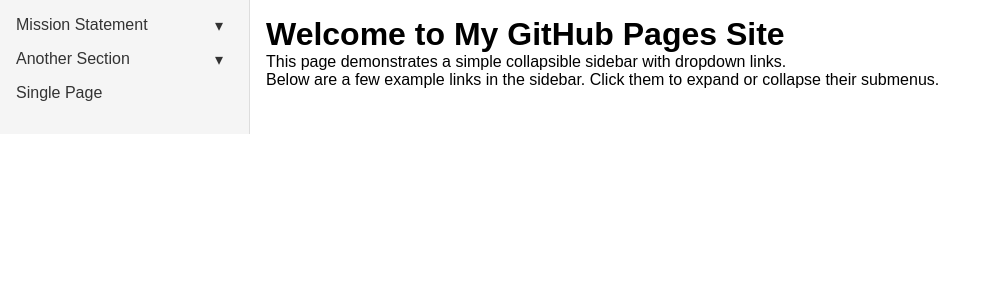
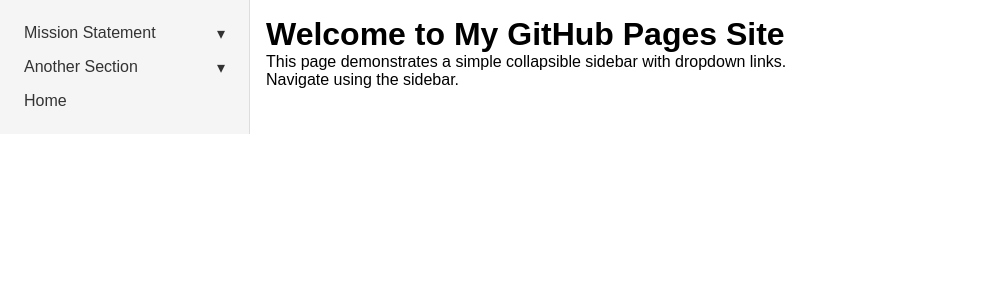
Before and after one commit to skandacode/skandacode.github.io, a Jekyll site: the page built from index.md, in a window 1280 px wide. Shown: the top 300 px of the page, without its empty margins (0-985 px from the left). Built offline with Jekyll 4.4.1, drawn with Linux system fonts in a browser that asks for light colours.

Commit message:
more fixes

```diff
--- a/_config.yml
+++ b/_config.yml
@@ -1,2 +1 @@
 title: "My GitHub Pages Site"
-theme: null  # Disable default theme so we can control styling
--- a/_layouts/default.html
+++ b/_layouts/default.html
@@ -2,8 +2,9 @@
 <html lang="en">
 <head>
   <meta charset="UTF-8">
+  <meta name="viewport" content="width=device-width, initial-scale=1.0">
   <title>{{ page.title }}</title>
-  <link rel="stylesheet" href="{{ '/styles.css' | relative_url }}">
+  <link rel="stylesheet" href="{{ '/assets/styles.css' | relative_url }}">
 </head>
 <body>
 
@@ -13,32 +14,22 @@
       <ul class="sidebar-menu">
         <!-- Dropdown 1 -->
         <li class="has-submenu">
-          <!-- Top-level link (clicking it toggles the dropdown) -->
-          <a href="#">
-            Mission Statement
-          </a>
-          <!-- Collapsible submenu -->
+          <a href="#">Mission Statement</a>
           <ul class="submenu">
-            <li><a href="page1.md">Page 1</a></li>
-            <li><a href="page2.md">Page 2</a></li>
+            <li><a href="{{ 'page1.html' | relative_url }}">Page 1</a></li>
+            <li><a href="{{ 'page2.html' | relative_url }}">Page 2</a></li>
           </ul>
         </li>
 
         <!-- Dropdown 2 -->
         <li class="has-submenu">
-          <a href="#">
-            Another Section
-          </a>
+          <a href="#">Another Section</a>
           <ul class="submenu">
-            <li><a href="page3.md">Page 3</a></li>
-            <li><a href="page4.md">Page 4</a></li>
+            <li><a href="{{ 'page3.html' | relative_url }}">Page 3</a></li>
           </ul>
         </li>
 
-        <!-- Example of a single link (no submenu) -->
-        <li>
-          <a href="page5.md">Single Page</a>
-        </li>
+        <li><a href="{{ 'index.html' | relative_url }}">Home</a></li>
       </ul>
     </nav>
   </aside>
--- /dev/null
+++ b/assets/styles.css
@@ -0,0 +1,52 @@
+/* Reset */
+* {
+  box-sizing: border-box;
+  margin: 0;
+  padding: 0;
+}
+
+body {
+  display: flex;
+  font-family: Arial, sans-serif;
+}
+
+/* Sidebar */
+.sidebar {
+  width: 250px;
+  background: #f5f5f5;
+  padding: 1rem;
+  border-right: 1px solid #ddd;
+}
+
+.sidebar-menu {
+  list-style: none;
+}
+
+.sidebar-menu a {
+  color: #333;
+  text-decoration: none;
+  display: block;
+  padding: 0.5rem;
+}
+
+/* Submenus */
+.has-submenu > a::after {
+  content: " ▾";
+  float: right;
+}
+
+.submenu {
+  display: none;
+  list-style: none;
+  padding-left: 1rem;
+}
+
+.submenu.open {
+  display: block;
+}
+
+/* Main content */
+main {
+  flex: 1;
+  padding: 1rem;
+}
--- a/index.md
+++ b/index.md
@@ -7,4 +7,4 @@ layout: default
 
 This page demonstrates a simple collapsible sidebar with dropdown links.
 
-Below are a few example links in the sidebar. Click them to expand or collapse their submenus.
+Navigate using the sidebar.
--- a/styles.css
+++ /dev/null
@@ -1,120 +0,0 @@
-/* Basic reset */
-* {
-  box-sizing: border-box;
-  margin: 0;
-  padding: 0;
-}
-
-body {
-  display: flex; /* Sidebar + main side by side */
-  font-family: Arial, sans-serif;
-}
-
-/* Sidebar styling */
-.sidebar {
-  width: 250px;
-  background: #f5f5f5;
-  padding: 1rem;
-  border-right: 1px solid #ddd;
-}
-
-.sidebar-menu {
-  list-style-type: none;
-}
-
-.sidebar-menu > li {
-  margin-bottom: 1rem;
-}
-
-.sidebar-menu a {
-  color: #333;
-  text-decoration: none;
-  display: block;
-  position: relative;
-}
-
-/* Add a small arrow to indicate dropdown */
-.has-submenu > a::after {
-  content: " ▾";
-  position: absolute;
-  right: 10px;
-}
-
-/* Submenu hidden by default */
-.submenu {
-  list-style-type: none;
-  margin-top: 0.5rem;
-  padding-left: 1rem;
-  display: none;
-}
-
-/* When toggled 'open' by JS */
-.submenu.open {
-  display: block;
-}
-
-/* Main content styling */
-main {
-  flex: 1;
-  padding: 1rem;
-}
-/* Basic reset */
-* {
-  box-sizing: border-box;
-  margin: 0;
-  padding: 0;
-}
-
-body {
-  display: flex; /* Sidebar + main side by side */
-  font-family: Arial, sans-serif;
-}
-
-/* Sidebar styling */
-.sidebar {
-  width: 250px;
-  background: #f5f5f5;
-  padding: 1rem;
-  border-right: 1px solid #ddd;
-}
-
-.sidebar-menu {
-  list-style-type: none;
-}
-
-.sidebar-menu > li {
-  margin-bottom: 1rem;
-}
-
-.sidebar-menu a {
-  color: #333;
-  text-decoration: none;
-  display: block;
-  position: relative;
-}
-
-/* Add a small arrow to indicate dropdown */
-.has-submenu > a::after {
-  content: " ▾";
-  position: absolute;
-  right: 10px;
-}
-
-/* Submenu hidden by default */
-.submenu {
-  list-style-type: none;
-  margin-top: 0.5rem;
-  padding-left: 1rem;
-  display: none;
-}
-
-/* When toggled 'open' by JS */
-.submenu.open {
-  display: block;
-}
-
-/* Main content styling */
-main {
-  flex: 1;
-  padding: 1rem;
-}
```
Also changed, not shown: other parts of _layouts/default.html (+4 -5 lines), page1.md (+1 -1 lines).
